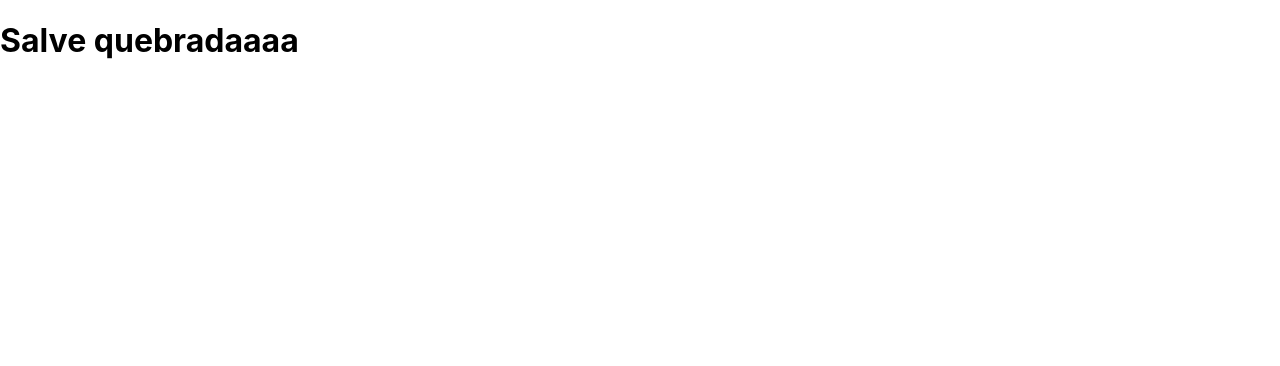
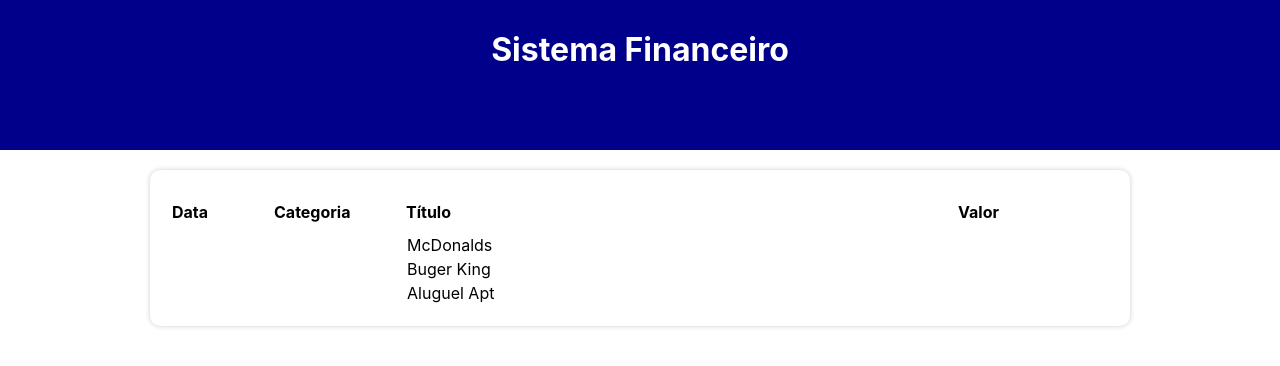
Before and after one commit to yansntss/expense-tracker, a React (Create React App) app: page / in a window 1280 px wide. Shown: the top 366 px of the page. Built offline with nearby package versions, Linux system fonts and the light colour scheme.

Commit message:
data / components / helpers

```diff
--- a/package.json
+++ b/package.json
@@ -13,6 +13,7 @@
     "react": "^17.0.2",
     "react-dom": "^17.0.2",
     "react-scripts": "4.0.3",
+    "styled-components": "^5.3.1",
     "typescript": "^4.1.2",
     "web-vitals": "^1.0.1"
   },
@@ -39,5 +40,8 @@
       "last 1 firefox version",
       "last 1 safari version"
     ]
+  },
+  "devDependencies": {
+    "@types/styled-components": "^5.1.15"
   }
 }
--- /dev/null
+++ b/src/App.styles.ts
@@ -0,0 +1,25 @@
+import styled from "styled-components";
+
+export const Container = styled.div`
+
+`;
+
+export const Header = styled.div`
+    background-color: darkblue;
+    height: 150px;
+    text-align: center;
+`;
+
+export const HeaderText = styled.h1`
+    margin: 0;
+    padding: 0;
+    color: #FFF;
+    padding-top: 30px;
+`;
+
+export const Body = styled.div`
+margin: auto;
+max-width: 980px;
+margin-bottom: 50px;
+
+`;
--- a/src/App.tsx
+++ b/src/App.tsx
@@ -1,5 +1,36 @@
+import { useState, useEffect } from "react";
+import * as C from "./App.styles";
+import { Item } from "./types/Items";
+import { Category } from "./types/categories";
+import { categories } from "./data/categories";
+import { items } from "./data/items";
+import { getCurrentMonth, filterListByMonth } from "./helpers/dateFilter";
+import { TableArea } from "./components/TableArea";
+
 const App = () => {
-  return <h1> Salve quebradaaaa</h1>;
+  const [list, setList] = useState(items);
+  const [filteredList, setFilteredList] = useState<Item[]>([])
+  const [currentMonth, setCurrentMonth] = useState(getCurrentMonth());
+
+  useEffect(()=> {
+    setFilteredList(filterListByMonth(list, currentMonth))
+  }, [list, currentMonth]);
+
+  return (
+    <C.Container>
+      <C.Header>
+        <C.HeaderText>Sistema Financeiro</C.HeaderText>
+      </C.Header>
+      <C.Body>
+        {/* Área de informações */}
+
+        {/*  Área de inserção*/}
+
+        {/* Tebela de itens  */}
+        <TableArea list={filteredList}/>
+      </C.Body>
+    </C.Container>
+  );
 };
 
 export default App;
--- /dev/null
+++ b/src/components/TableArea/index.tsx
@@ -0,0 +1,30 @@
+import * as C from "./styles";
+import { Item } from "../../types/Items";
+
+type Props = {
+  list: Item[];
+};
+export const TableArea = ({ list }: Props) => {
+  return (
+    <C.Table>
+      <thead>
+        <tr>
+          <C.TableHeadColumn width={100}>Data</C.TableHeadColumn>
+          <C.TableHeadColumn width={130}>Categoria</C.TableHeadColumn>
+          <C.TableHeadColumn>Título</C.TableHeadColumn>
+          <C.TableHeadColumn width={150}>Valor</C.TableHeadColumn>
+        </tr>
+      </thead>
+      <tbody>
+        {list.map((item, index) => (
+          <tr key={index}>
+              <td></td>
+              <td></td>
+              <td>{item.title}</td>
+              <td></td>
+          </tr>
+        ))}
+      </tbody>
+    </C.Table>
+  );
+};
--- /dev/null
+++ b/src/components/TableArea/styles.ts
@@ -0,0 +1,16 @@
+import styled from "styled-components";
+
+export const Table = styled.table`
+    width: 100%;
+    background-color: #FFF;
+    padding: 20px;
+    box-shadow: 0px 0px 5px #CCC;
+    border-radius: 10px;
+    margin-top: 20px;
+`;
+
+export const TableHeadColumn = styled.th<{ width?: number }> `
+    width: ${props => props.width ? `${props.width}px` : 'auto'};
+    padding: 10px 0;
+    text-align: left;
+`;
--- /dev/null
+++ b/src/data/categories.ts
@@ -0,0 +1,7 @@
+import { Category } from "../types/categories"
+export const categories:Category = {
+    food: { title: 'Alimentação', color: 'blue', expense: true },
+    rent: { title: 'Aluguel', color: 'brown', expense: true },
+    salary: { title: 'Salário', color: 'green', expense: false }
+
+}
--- /dev/null
+++ b/src/data/items.ts
@@ -0,0 +1,7 @@
+import {Item } from '../types/Items'
+export const items: Item[] = [
+    { date: new Date(2021, 9, 15), category: 'food', title: 'McDonalds', value: 32.12 },
+    { date: new Date(2021, 9, 15), category: 'food', title: 'Buger King', value: 28.12 },
+    { date: new Date(2021, 9, 15), category: 'rent', title: 'Aluguel Apt', value: 2300 },
+    { date: new Date(2021, 10, 18), category: 'salary', title: 'Salário ACME', value: 4300 },
+];
--- /dev/null
+++ b/src/helpers/dateFilter.ts
@@ -0,0 +1,20 @@
+import { Item } from "../types/Items";
+
+//Função para pegar o mês atual
+export const getCurrentMonth = () => {
+    let now = new Date();
+    return `${now.getFullYear()}-${now.getMonth() + 1}`;
+}
+
+// filtrar lista pelo mes
+export const filterListByMonth = (list: Item[], date: string): Item[] => {
+    let newList: Item[] = [];
+    let [year, month] = date.split("-")
+
+    for (let i in list) {
+        if (list[i].date.getFullYear() === parseInt(year) && (list[i].date.getMonth() + 1) === parseInt(month)) {
+            newList.push(list[i])
+        }
+    }
+    return newList;
+}
--- /dev/null
+++ b/src/types/Items.ts
@@ -0,0 +1,6 @@
+export type Item = {
+    date: Date;
+    category: string;
+    title: string;
+    value: number;
+}
--- /dev/null
+++ b/src/types/categories.ts
@@ -0,0 +1,8 @@
+// para tipar os dados do categories
+export type Category = {
+    [tag: string] : {
+        title: string;
+        color: String;
+        expense: boolean;
+    }
+}
```
Also changed, not shown: 2 other files (tests, documents, lock files or other folders).
